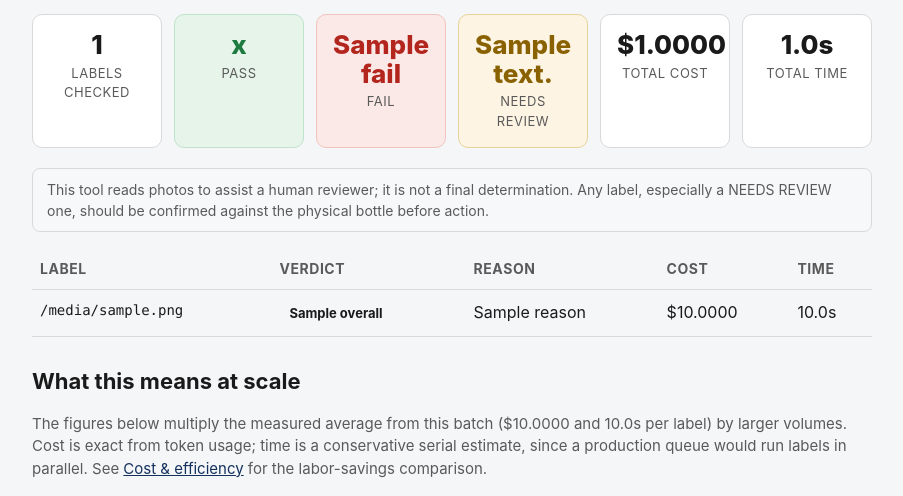
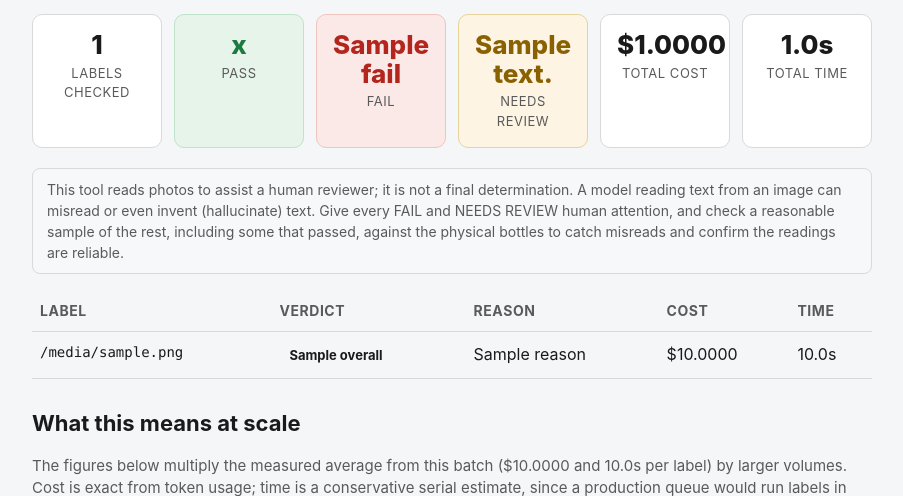
Before and after one commit to Hvoegeli/ttb-label-verifier, a FastAPI app: template app/templates/batch_result.html in a window 1280 px wide. Shown: the part 206-702 px from the top of the page, without its empty margins (188-1091 px from the left). Run offline with FastAPI, Linux system fonts and the light colour scheme; the template is opened without the code that fills it: most values are stand-ins (such as "Sample title", 1, 10 or a date in 2020); some libraries are stand-ins or nearby versions.

Commit message:
docs(qa): add sampling guidance for batch review
On the batch result page and in SECURITY_AND_COMPLIANCE.md, add the
quality-assurance practice for batches: give every FAIL and NEEDS REVIEW
human attention, and also spot-check a reasonable sample of the passing
labels against real bottles to catch hallucinated or misread text and
estimate the true error rate, rather than confirming every single label
(which would erase the efficiency the tool provides).

Co-Authored-By: Claude Opus 4.8 (1M context) <noreply@anthropic.com>

```diff
--- a/app/templates/batch_result.html
+++ b/app/templates/batch_result.html
@@ -32,7 +32,7 @@
   </div>
 </div>
 
-<p class="human-note">This tool reads photos to assist a human reviewer; it is not a final determination. Any label, especially a NEEDS REVIEW one, should be confirmed against the physical bottle before action.</p>
+<p class="human-note">This tool reads photos to assist a human reviewer; it is not a final determination. A model reading text from an image can misread or even invent (hallucinate) text. Give every FAIL and NEEDS REVIEW human attention, and check a reasonable sample of the rest, including some that passed, against the physical bottles to catch misreads and confirm the readings are reliable.</p>
 
 <table class="fields batch-table">
   <thead>
```
Also changed, not shown: docs/SECURITY_AND_COMPLIANCE.md (+1 -1 lines).
